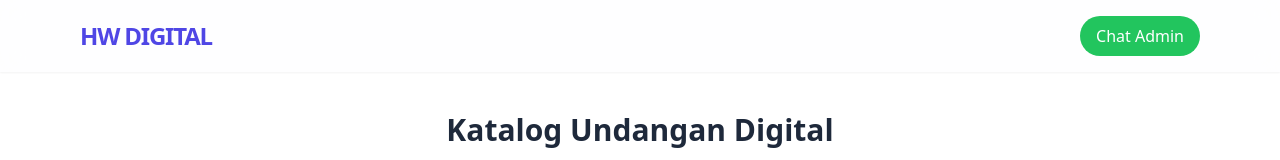
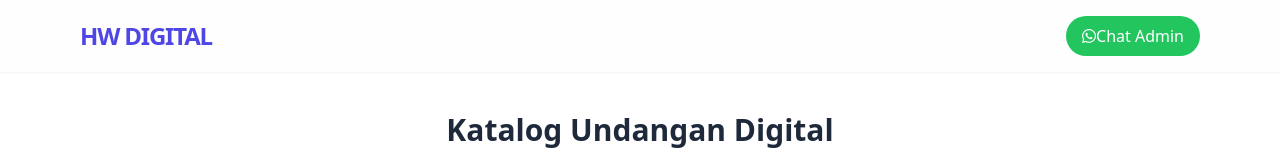
Before and after one commit to habibulwildan/katalog_HWProductDigital, a website: page index.html in a window 1280 px wide. Shown: the top 160 px of the page. Drawn offline with nearby package versions, Linux system fonts and the light colour scheme.

Commit message:
Update index.html

```diff
--- a/index.html
+++ b/index.html
@@ -15,7 +15,7 @@
         <div class="max-w-6xl mx-auto px-4 py-4 flex justify-between items-center">
             <h1 class="text-2xl font-black text-indigo-600 tracking-tighter">HW DIGITAL</h1>
             <a href="https://wa.me/6281554906254" class="bg-green-500 text-white px-4 py-2 rounded-full">
-                Chat Admin
+                <i class="fab fa-whatsapp"></i>Chat Admin
             </a>
         </div>
     </nav>
```
